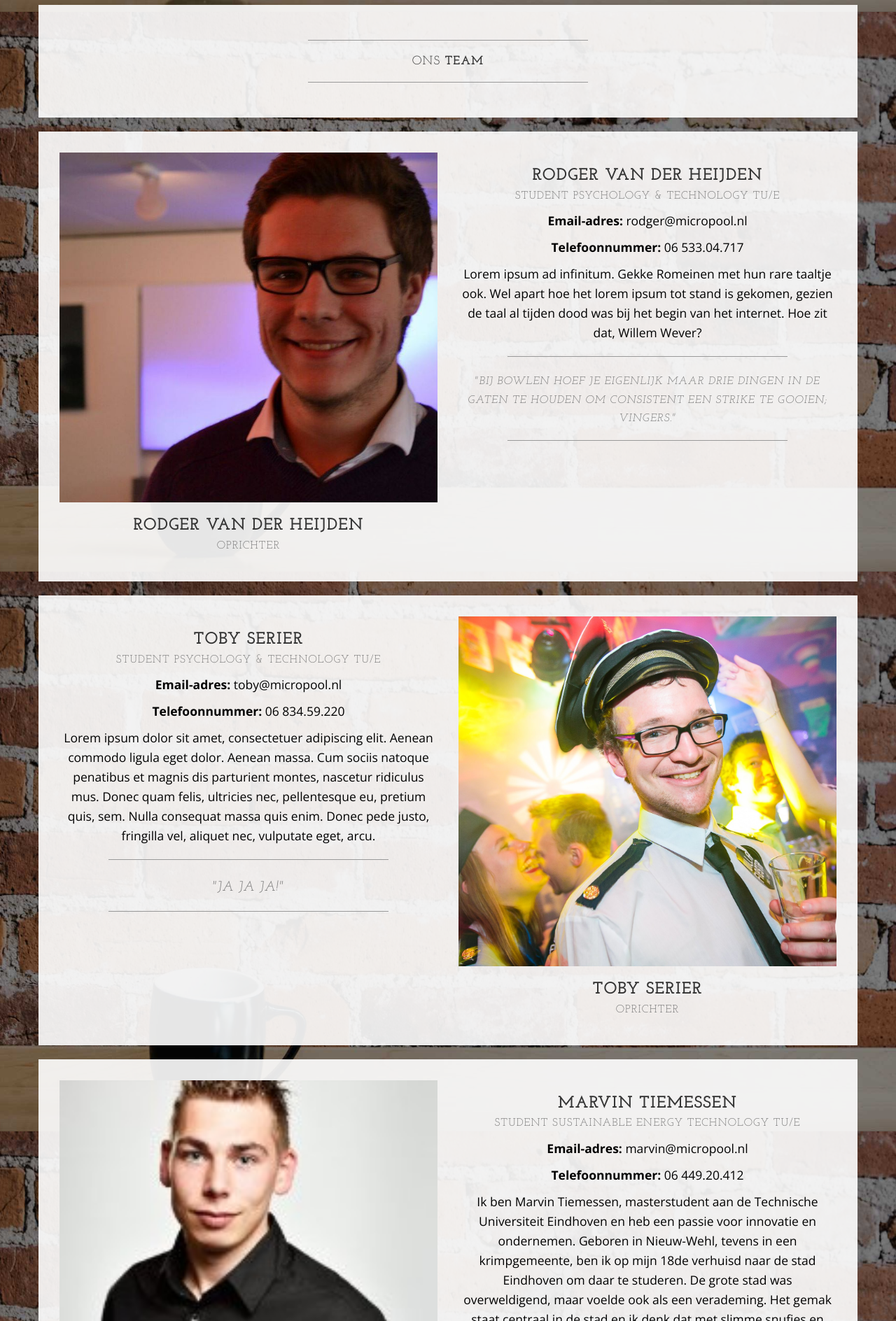
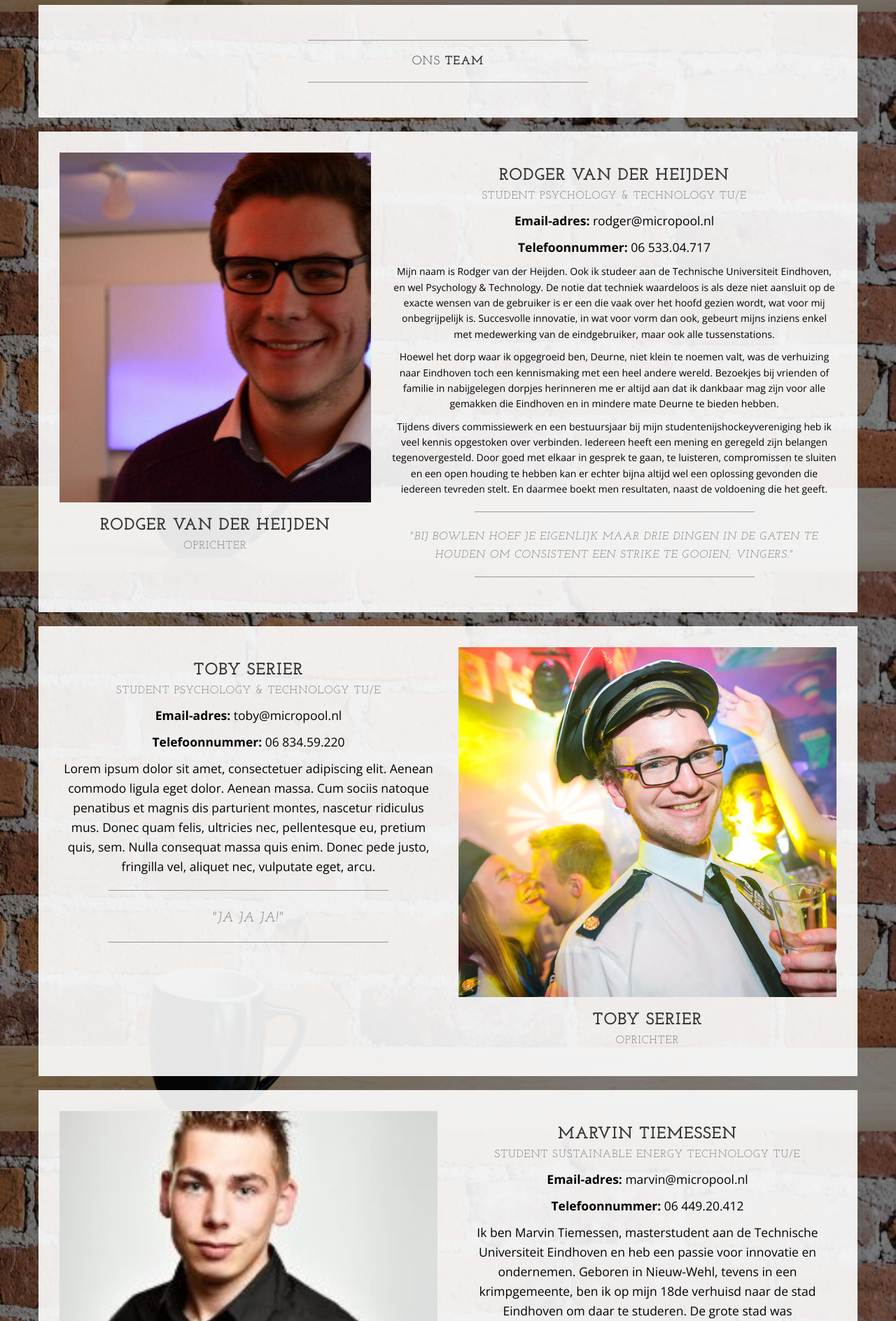
Before and after one commit to HoodRat96/micropool, a PHP site: page /html/team.html in a window 1280 px wide. Shown: the part 2383-4271 px from the top of the page at 70% size. Run offline with PHP 8.4, Linux system fonts and the light colour scheme.

Commit message:
teampagina
updated met mijn tekst, beetje spelen met layout

```diff
--- a/css/business-casual.css
+++ b/css/business-casual.css
@@ -212,3 +212,7 @@ a.no-link{
 	text-decoration: none;
 	color: #000;
 }
+
+.smaller-text {
+	font-size: 100%;
+}
--- a/html/team.html
+++ b/html/team.html
@@ -172,7 +172,7 @@
         <div class="row">
         	<div class="box" id="rodger">
                 <!-- Rodger -->
-                <div class="col-sm-6 text-center">
+                <div class="col-sm-5 text-center">
                     <img class="img-responsive person-size-big" src="../img/rodger.jpeg" alt="">
 					<h3>Rodger van der Heijden
                        <br>
@@ -180,7 +180,7 @@
                     </h3>
                 </div>
 
-                <div class="col-sm-6 text-center">
+                <div class="col-sm-7 text-center">
 					<h3>Rodger van der Heijden<br>
 						<small>Student Psychology & Technology TU/e</small></h3>
 
@@ -189,9 +189,10 @@
 						rodger@micropool.nl</p>
 					<p><strong>Telefoonnummer:</strong>
 						06 533.04.717</p>
-					<p></p>
-					<p></p>
-					<p>Lorem ipsum ad infinitum. Gekke Romeinen met hun rare taaltje ook. Wel apart hoe het lorem ipsum tot stand is gekomen, gezien de taal al tijden dood was bij het begin van het internet. Hoe zit dat, Willem Wever?</p>
+
+					<p class="smaller-text">Mijn naam is Rodger van der Heijden. Ook ik studeer aan de Technische Universiteit Eindhoven, en wel Psychology & Technology. De notie dat techniek waardeloos is als deze niet aansluit op de exacte wensen van de gebruiker is er een die vaak over het hoofd gezien wordt, wat voor mij onbegrijpelijk is. Succesvolle innovatie, in wat voor vorm dan ook, gebeurt mijns inziens enkel met medewerking van de eindgebruiker, maar ook alle tussenstations.</p>
+					<p class="smaller-text">Hoewel het dorp waar ik opgegroeid ben, Deurne, niet klein te noemen valt, was de verhuizing naar Eindhoven toch een kennismaking met een heel andere wereld. Bezoekjes bij vrienden of familie in nabijgelegen dorpjes herinneren me er altijd aan dat ik dankbaar mag zijn voor alle gemakken die Eindhoven en in mindere mate Deurne te bieden hebben. </p>
+					<p class="smaller-text">Tijdens divers commissiewerk en een bestuursjaar bij mijn studentenijshockeyvereniging heb ik veel kennis opgestoken over verbinden. Iedereen heeft een mening en geregeld zijn belangen tegenovergesteld. Door goed met elkaar in gesprek te gaan, te luisteren, compromissen te sluiten en een open houding te hebben kan er echter bijna altijd wel een oplossing gevonden die iedereen tevreden stelt. En daarmee boekt men resultaten, naast de voldoening die het geeft.</p>
 
 					<h3 align="center">
 					<hr>
```
